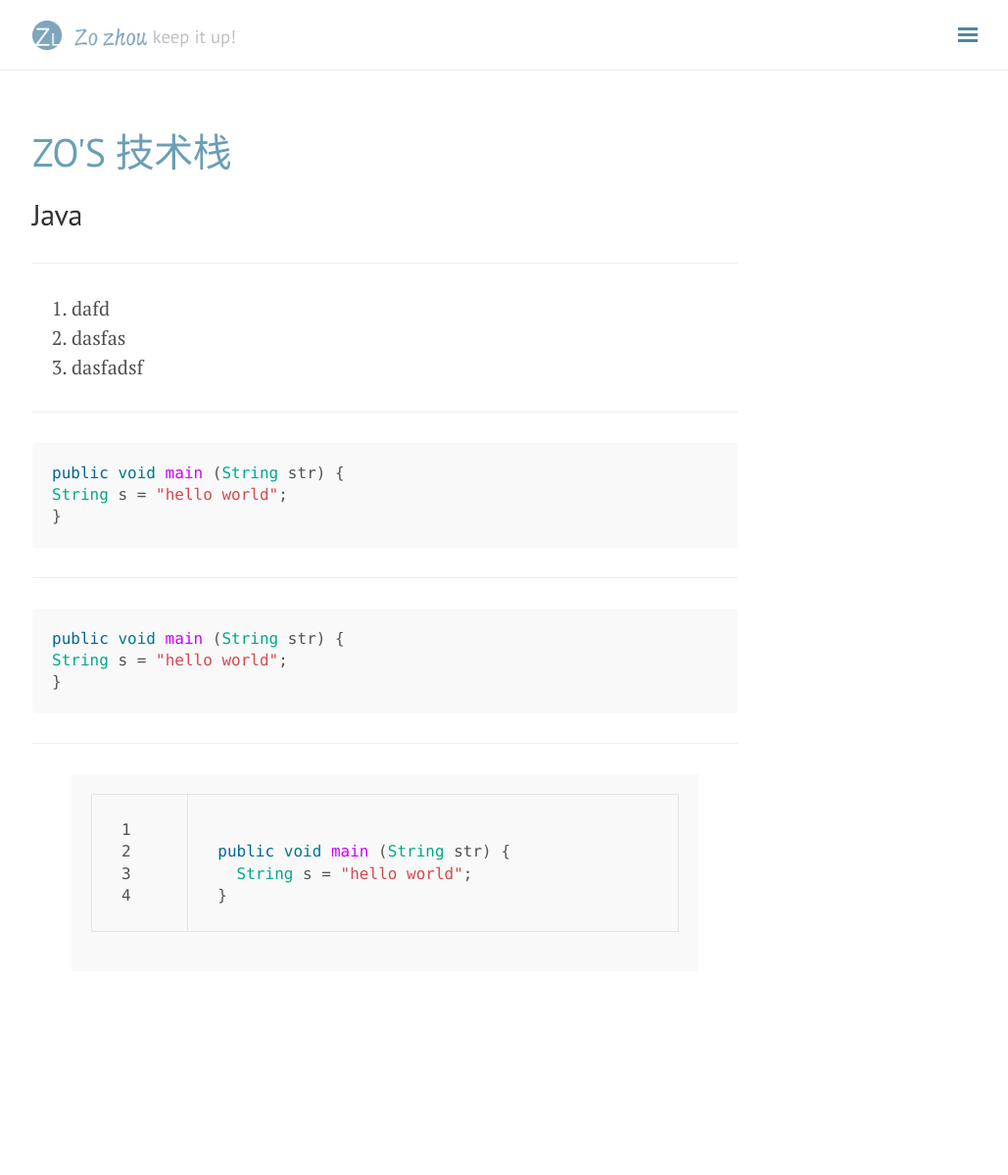
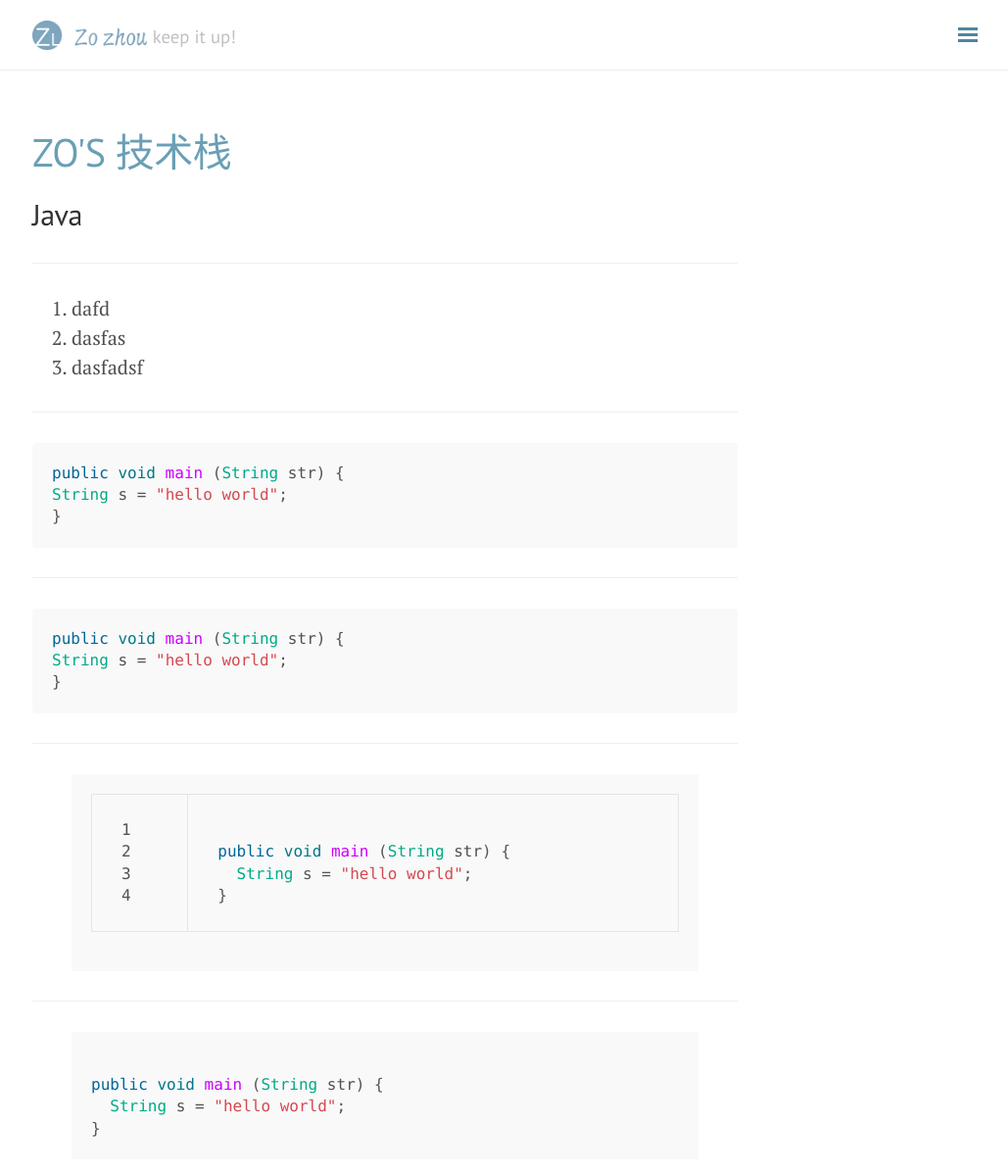
Before and after one commit to zsc1993916/zsc1993916.github.io, a Jekyll site: the page built from about.md, in a window 1280 px wide and 1263 px high. Shown: the top 1199 px of the window at 98% size, without its empty margins (247-1276 px from the left). Built offline with Jekyll 4.4.1, drawn with Linux system fonts in a browser that asks for light colours; nearby versions of some CDN libraries; comment, search, counter and statistics services are not loaded.

Commit message:
Update about.md

```diff
--- a/about.md
+++ b/about.md
@@ -34,3 +34,11 @@ public void main (String str) {
   String s = "hello world";
 }
 {% endhighlight %}
+
+---
+
+{% highlight java %}
+public void main (String str) {
+  String s = "hello world";
+}
+{% endhighlight %}
```
